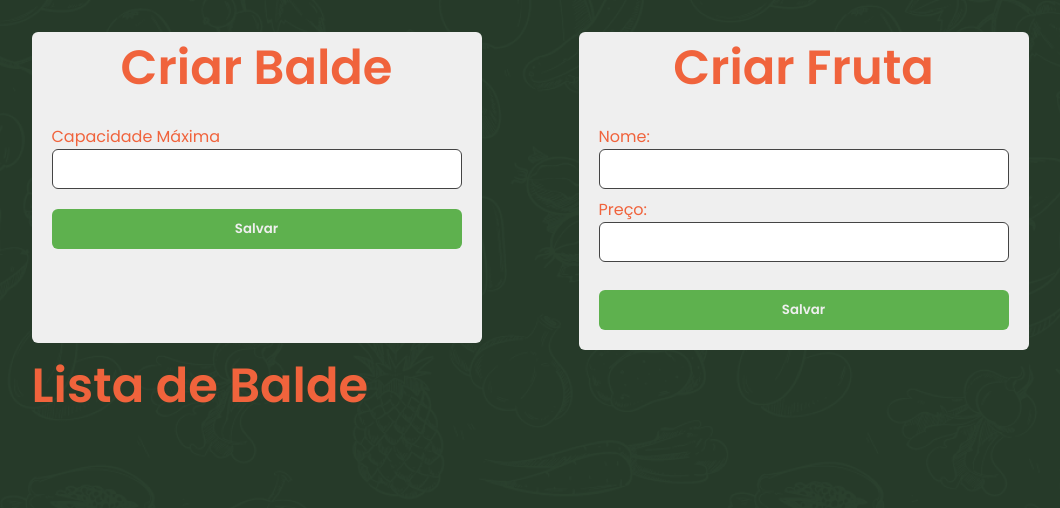
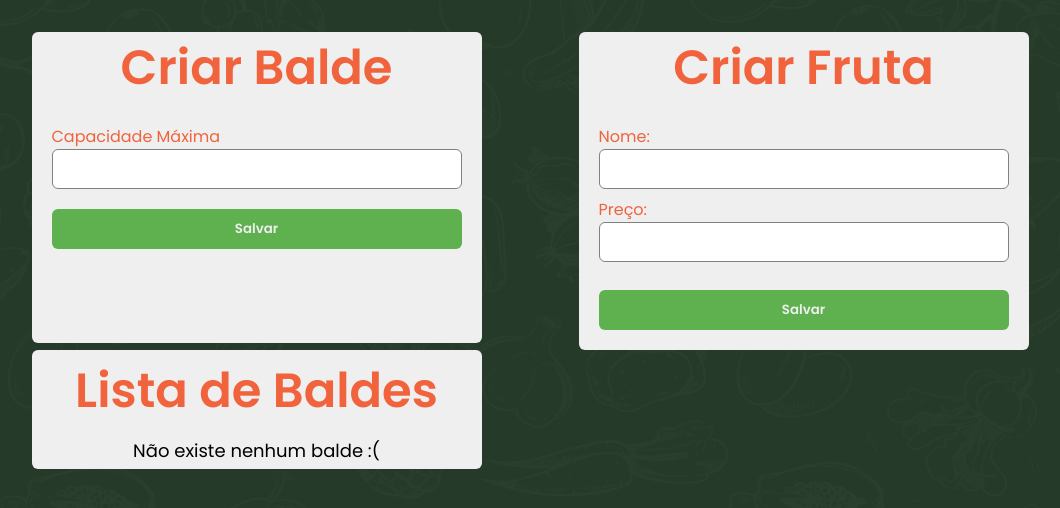
Before and after one commit to chrisviana/simulation-bucket-fruits, a React (Vite) app: page / in a window 1280 px wide. Shown: the top 508 px of the page, without its empty margins (110-1170 px from the left). Built offline with nearby package versions, Linux system fonts and the light colour scheme.

Commit message:
Lista de balde e mecanimos de exlusao Foi criado um componente para listar os baldes Adiciono lib para alert personalizado

```diff
--- a/package.json
+++ b/package.json
@@ -13,6 +13,7 @@
     "react": "^18.2.0",
     "react-dom": "^18.2.0",
     "react-hook-form": "^7.51.5",
+    "react-toastify": "^10.0.5",
     "sass": "^1.77.4"
   },
   "devDependencies": {
--- a/src/App.tsx
+++ b/src/App.tsx
@@ -1,15 +1,19 @@
 import { Balde } from './components/balde'
 import './app.scss'
 import { Frutas } from './components/frutas'
+import { ListaBaldes } from './components/lista-baldes'
+import { ToastContainer } from 'react-toastify'
+import 'react-toastify/dist/ReactToastify.css'
 export const App = () => {
 
 	return (
 		<div className='container-app'>
 			<Balde />
 			<Frutas />
-			<div>
-				<h1>Lista de Balde</h1>
-			</div>
+			<ListaBaldes />
+			<ToastContainer
+				autoClose={3000}
+			/>
 		</div>
 	)
 }
--- a/src/components/balde/index.tsx
+++ b/src/components/balde/index.tsx
@@ -1,5 +1,7 @@
 import { useForm, SubmitHandler } from 'react-hook-form'
 import './style.scss'
+import { useContext } from 'react'
+import { BaldeContext } from '../../context/BaldeContext'
 
 type FormularioData = {
 	capacidade: number
@@ -8,10 +10,18 @@ type FormularioData = {
 
 export const Balde = () => {
 
+	const { adicionarBalde } = useContext(BaldeContext)
+
 	const { register, handleSubmit, formState: { errors }, reset } = useForm<FormularioData>()
 
 	const salvarBalde: SubmitHandler<FormularioData> = data => {
-		console.log(data)
+		const novoBalde = {
+			...data,
+			id: Date.now(),
+			frutas: []
+		}
+
+		adicionarBalde(novoBalde)
 
 		reset()
 	}
--- a/src/components/lista-baldes/index.tsx
+++ b/src/components/lista-baldes/index.tsx
@@ -0,0 +1,40 @@
+import { useContext } from 'react'
+import { BaldeContext } from '../../context/BaldeContext'
+import  TrashIcon from '../../assets/trash.svg'
+import './styles.scss'
+import { toast } from 'react-toastify'
+
+export const ListaBaldes = () => {
+
+	const { baldes, removeBalde } = useContext(BaldeContext)
+
+	const handleDelete = (index: number) => {
+
+		const balde = baldes[index]
+		if (balde.frutas.length === 0) {
+			removeBalde(index)
+		} else {
+			toast.warning('O balde não pode ser excluído porque possui frutas adicionadas.')
+		}
+	}
+
+	return (
+		<div className='container-baldes'>
+			<h1>Lista de Baldes</h1>
+			{baldes.length === 0 ? (
+				<p>Não existe nenhum balde :(</p>
+			) : (
+				baldes.map((balde, index) => (
+					<div key={balde.id}>
+						<h3>
+              Capacidade {balde.capacidade}
+							<button onClick={() => handleDelete(index)}>
+								<img src={TrashIcon} alt="Trash Icon" />
+							</button>
+						</h3>
+					</div>
+				))
+			)}
+		</div>
+	)
+}
--- a/src/components/lista-baldes/styles.scss
+++ b/src/components/lista-baldes/styles.scss
@@ -0,0 +1,36 @@
+.container-baldes {
+  width: 450px;
+  height: auto;
+  border-radius: 6px;
+  background: var(--cinza-claro);
+  display: flex;
+  gap: 10px;
+  padding: 5px;
+  flex-wrap: wrap;
+  justify-content: center;
+
+  p {
+    font-size: 18px;
+  }
+
+  div {
+    color: var(--branco);
+    background-color: var(--cinza);
+    height: 200px;
+    width: 200px;
+    padding: 8px;
+    font-size: 12px;
+
+    h3 {
+      display: flex;
+      align-items: center;
+      justify-content: space-around;
+    }
+
+    button {
+      background: none;
+      border: none;
+      cursor: pointer;
+    }
+  }
+}
--- /dev/null
+++ b/src/context/BaldeContext.tsx
@@ -0,0 +1,55 @@
+import { ReactNode, createContext, useEffect, useState } from 'react'
+
+interface Fruta {
+  nome: string;
+  preco: number;
+}
+
+interface Balde {
+  capacidade: number;
+  id: number,
+	frutas: Fruta[]
+}
+
+interface BaldeContextType {
+  baldes: Balde[];
+  adicionarBalde: (balde: Balde) => void;
+  removeBalde: (index: number) => void;
+}
+
+interface BaldeProviderProps {
+  children: ReactNode;
+}
+
+export const BaldeContext = createContext<BaldeContextType>({
+	baldes: [],
+	adicionarBalde: () => {},
+	removeBalde: () => {},
+})
+
+
+export const BaldeProvider = ({ children } : BaldeProviderProps) => {
+
+	const [baldes, setBaldes] = useState<Balde[]>(() => {
+		const baldesStorage = localStorage.getItem('baldes')
+		return baldesStorage ? JSON.parse(baldesStorage) : []
+	})
+
+	useEffect(() => {
+		localStorage.setItem('baldes', JSON.stringify(baldes))
+	}, [baldes])
+
+	const adicionarBalde = (balde: Balde) => {
+		setBaldes([...baldes, balde])
+	}
+
+	const removeBalde = (index: number) => {
+		const baldesAtulizados = [...baldes]
+		baldesAtulizados.splice(index, 1)
+		setBaldes(baldesAtulizados)
+	}
+
+	const value = {baldes, adicionarBalde, removeBalde}
+
+	return <BaldeContext.Provider value={value}>{children}</BaldeContext.Provider>
+}
--- a/src/index.scss
+++ b/src/index.scss
@@ -4,7 +4,7 @@
   --coral-claro: #FFDBD1;
   --verde: #5EB14E;
   --verde-escuro: #263A29;
-  --cinza: #444444;
+  --cinza: #818181;
   --cinza-claro: #EFEFEF;
   --branco: #FFF;
 }
--- a/src/main.tsx
+++ b/src/main.tsx
@@ -2,9 +2,13 @@ import React from 'react'
 import ReactDOM from 'react-dom/client'
 import { App } from './App.tsx'
 import './index.scss'
+import { BaldeProvider } from './context/BaldeContext.tsx'
 
 ReactDOM.createRoot(document.getElementById('root')!).render(
 	<React.StrictMode>
-		<App />
+		<BaldeProvider>
+			<App />
+		</BaldeProvider>
+
 	</React.StrictMode>,
 )
```
Also changed, not shown: src/assets/trash.svg (added), 1 other file (tests, documents, lock files or other folders).
